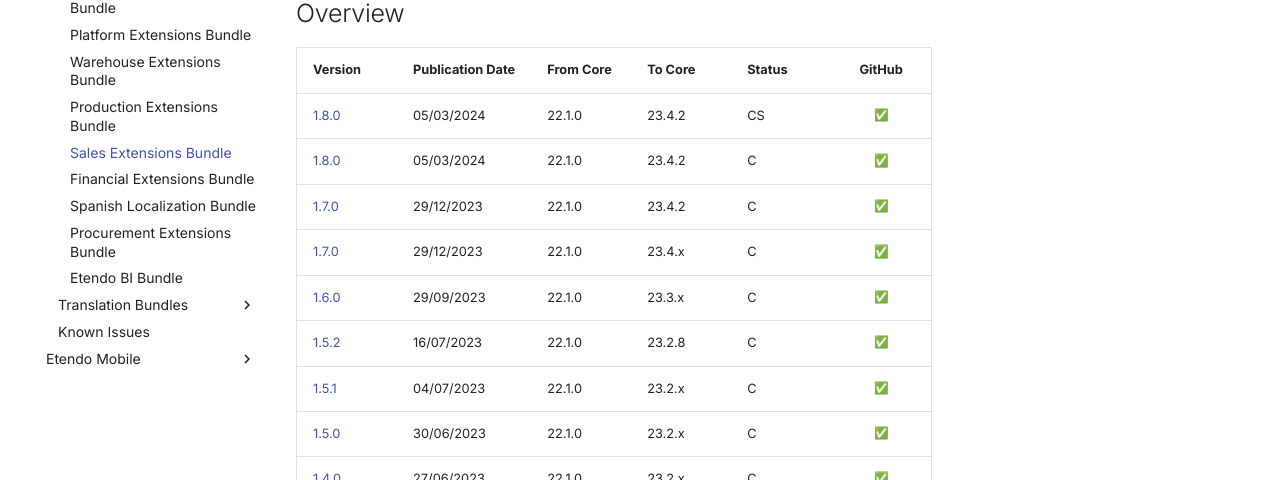
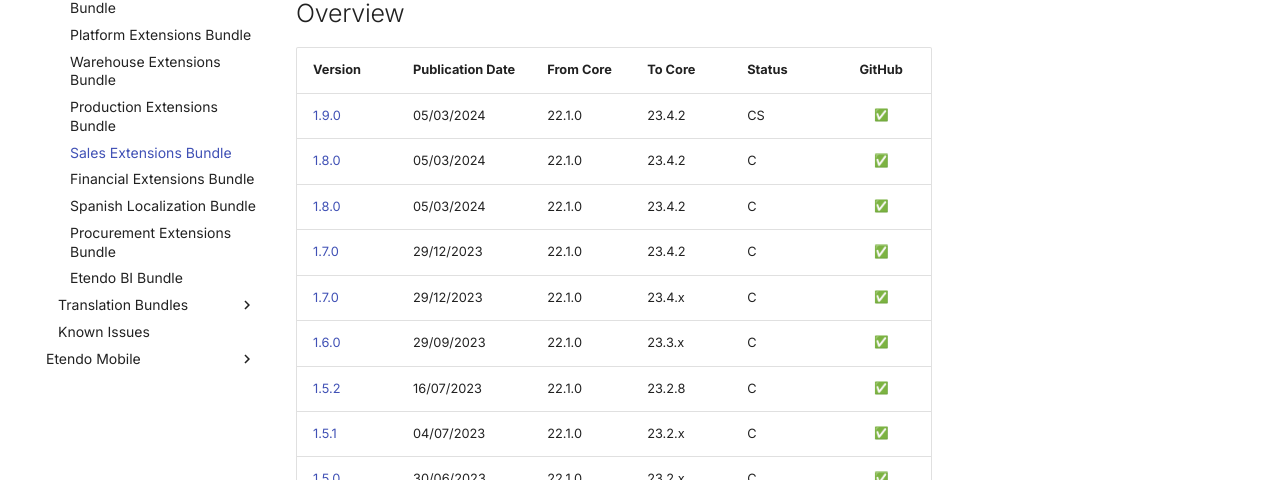
Before and after one commit to facumoyanosmf/mkdocs-prueba, an MkDocs documentation site: the page built from docs/whats-new/release-notes/etendo-classic/bundles/sales-extensions/release-notes.md, in a window 1280 px wide and 900 px high. Shown: the part 420-900 px from the top of the window. Built offline with MkDocs 1.6.1 and Material for MkDocs 9.7.7, drawn with Linux system fonts in a browser that asks for light colours; emoji names are drawn with the system emoji font; comment, search, counter and statistics services are not loaded; the version menu is left out.

Commit message:
Add release notes for Version 1.9.0 :memo:

```diff
--- a/docs/whats-new/release-notes/etendo-classic/bundles/sales-extensions/release-notes.md
+++ b/docs/whats-new/release-notes/etendo-classic/bundles/sales-extensions/release-notes.md
@@ -14,7 +14,8 @@
 
 | Version   | Publication Date 	| From Core | To Core| Status | GitHub|
 | --- 		| ---           | ---    | ---    | --- | :---:             |
-| [1.8.0](https://github.com/facumoyanosmf/mkdocs-prueba/releases/tag/1.8.0){target="_blank"} | 05/03/2024 | 22.1.0 | 23.4.2 | CS | :white_check_mark: |
+| [1.9.0](https://github.com/facumoyanosmf/mkdocs-prueba/releases/tag/1.9.0){target="_blank"} | 05/03/2024 | 22.1.0 | 23.4.2 | CS | :white_check_mark: |
+| [1.8.0](https://github.com/facumoyanosmf/mkdocs-prueba/releases/tag/1.8.0){target="_blank"} | 05/03/2024 | 22.1.0 | 23.4.2 | C | :white_check_mark: |
 | [1.8.0](https://github.com/facumoyanosmf/mkdocs-prueba/releases/tag/1.8.0){target="_blank"} | 05/03/2024 | 22.1.0 | 23.4.2 | C | :white_check_mark: |
 | [1.7.0](https://github.com/etendosoftware/com.etendoerp.sales.extensions/releases/tag/1.7.0){target="_blank"} | 29/12/2023 | 22.1.0 | 23.4.2 | C | :white_check_mark: |
 | [1.7.0](#170) 	| 29/12/2023 	| 22.1.0 | 23.4.x | C	| :white_check_mark:|
```
